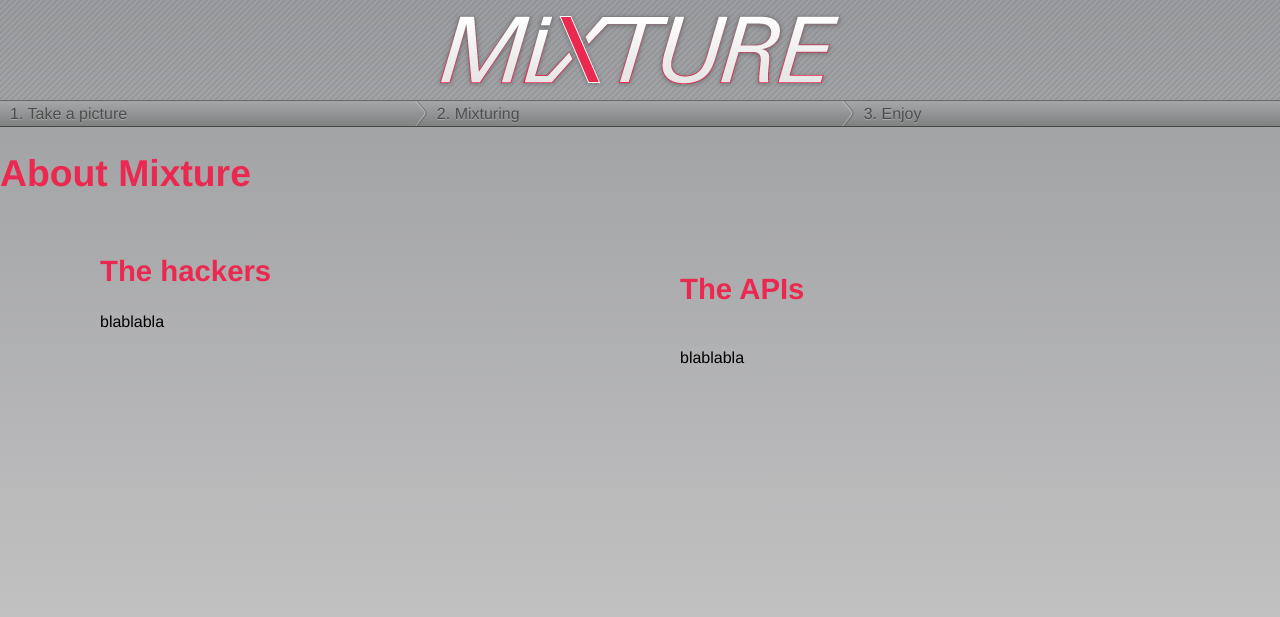
After one commit to apassant/plstkbtl, a Django app: page /about in a window 1280 px wide. The commit adds this page. Shown: the top 617 px of the page. Run offline with Django 3.2, Linux system fonts and the light colour scheme; parts of the project's set-up code (start-up, migrations or seed data) failed here and were passed over; some libraries are stand-ins or nearby versions.

Commit message:
About page

```diff
--- a/mixture/static/mixture.css
+++ b/mixture/static/mixture.css
@@ -142,12 +142,12 @@ body.two {
     margin-left: auto;
     margin-right: auto;
 }
-#context {
+#left {
     float: left;
     width: 500px;
     padding: 10px;
 }
-#lyrics {
+#right {
     width: 500px;
     white-space: pre-line;
     float: right;
--- /dev/null
+++ b/mixture/templates/about.html
@@ -0,0 +1,22 @@
+{% extends "base.html" %}
+{% block title %}About Mixture{% endblock %}
+
+{% block body %}
+
+<h1>About Mixture</h1>
+
+<div id="content">
+
+<div id="left">
+<h2>The hackers</h2>
+blablabla
+</div>
+
+<div id="right">
+<h2>The APIs</h2>
+blablabla
+</div>
+
+</div>
+
+{% endblock %}
--- a/mixture/urls.py
+++ b/mixture/urls.py
@@ -15,5 +15,6 @@ urlpatterns = patterns('',
     url(r'^poll/(....+)', 'views.poll'),
     url(r'^play/(?P<mxmid>[\w.\+_:-]+)+', 'views.play'),
     url(r'^upload/', 'views.upload'),
+    url(r'^about', 'views.about'),
     url(r'^tracks/(?P<terms>[\w.\+_:-]+)+', 'views.tracks'),
 )
--- a/mixture/views.py
+++ b/mixture/views.py
@@ -27,7 +27,6 @@ def tracks(request, terms):
     'nav': 'three',
   }, context_instance=RequestContext(request))
 
-
 def play(request, mxmid):
   """Play the track given a MxM id"""
   track = Mixture().getTrack(mxmid)
@@ -35,6 +34,11 @@ def play(request, mxmid):
       'track' : track,
       'nav': 'three',
   }, context_instance=RequestContext(request))
+
+def about(request):
+  """About page """
+  return render_to_response('about.html', {
+  },context_instance=RequestContext(request))
 
 
 iqe = IQEngine('e15511587ea4414f901b9bc1dbaa444a', '46e9fc3bd4684dd6903525fd16da9b74')
```
Also changed, not shown: mixture/templates/playback.html (+16 -3 lines).
